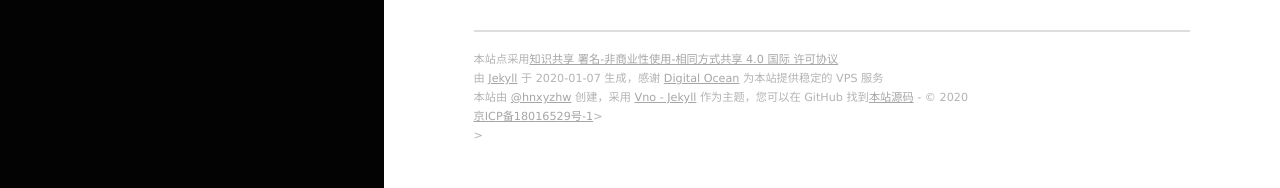
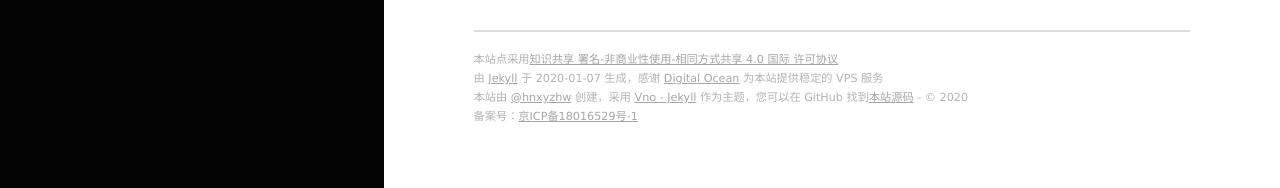
Before and after one commit to hnxyzhw/hnxyzhw.github.io, a Jekyll site: the page built from 2016-02-15-sample-post.markdown, in a window 1280 px wide and 1191 px high. Shown: the part 1000-1188 px from the top of the window. Built offline with Jekyll 4.4.1, drawn with Linux system fonts in a browser that asks for light colours; nearby versions of some CDN libraries; comment, search, counter and statistics services are not loaded.

Commit message:
++update

```diff
--- a/_includes/footer.html
+++ b/_includes/footer.html
@@ -3,6 +3,6 @@
     	<span class="footer__copyright">本站点采用<a href="http://creativecommons.org/licenses/by-nc-sa/4.0/">知识共享 署名-非商业性使用-相同方式共享 4.0 国际 许可协议</a></span>
         <span class="footer__copyright">由 <a href="https://jekyllrb.com">Jekyll</a> 于 {{ site.time | date: "%F" }} 生成，感谢 <a href="https://www.digitalocean.com/?refcode=30ed2d146762">Digital Ocean</a> 为本站提供稳定的 VPS 服务</span>
         <span class="footer__copyright">本站{% if site.creator %}由 {{site.creator}} 创建，{% endif %}采用 <a href="https://github.com/onevcat/vno-jekyll">Vno - Jekyll</a> 作为主题，您可以在 GitHub 找到<a href="https://github.com/hnxyzhw">本站源码</a> - &copy; {{site.time | date: "%Y"}}</span>
-        <span class="footer__copyright"><a href="http://www.beian.miit.gov.cn/">京ICP备18016529号-1</a>></span>>
+        <span class="footer__copyright">备案号：<a href="http://www.beian.miit.gov.cn/" target="_blank">京ICP备18016529号-1</a></span>
     </footer>
 </section>
```
